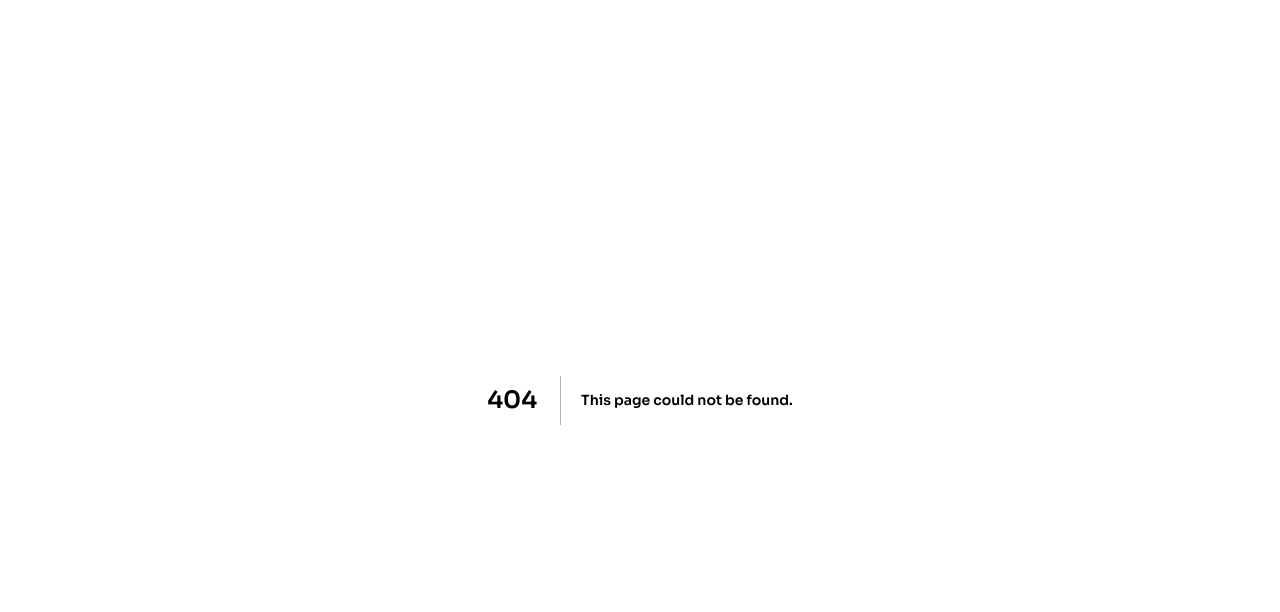
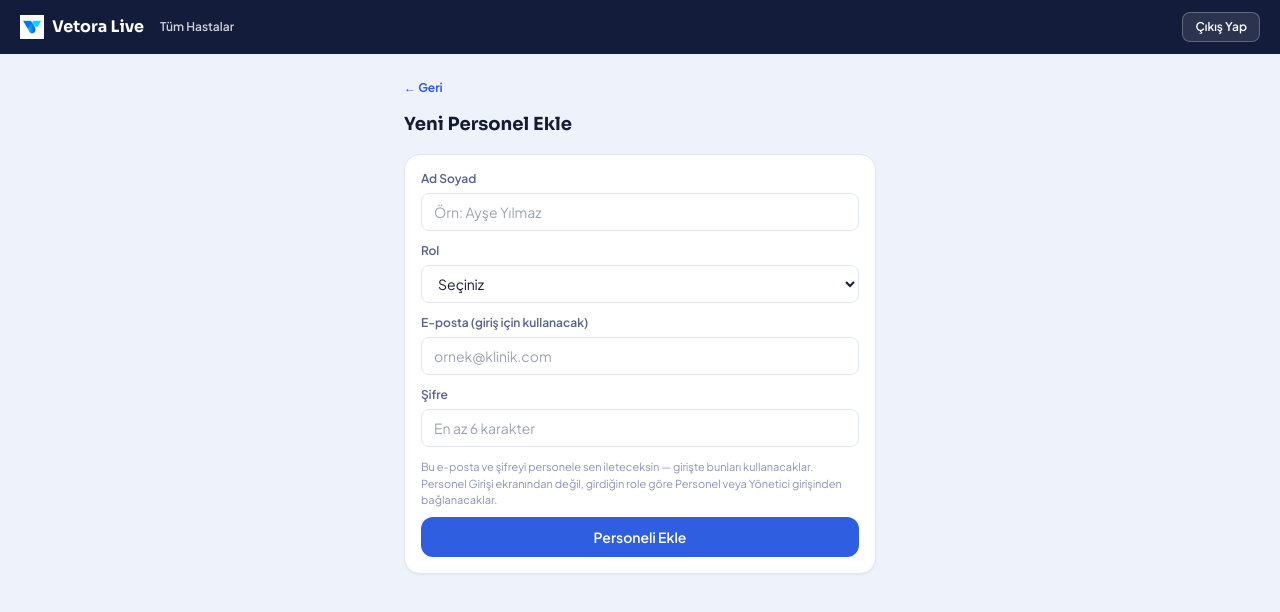
Before and after one commit to tkarakoc46-cloud/vetora-live, a Next.js app: page /admin/staff/new in a window 1280 px wide. Before the commit this address had no page. Shown: the top 612 px of the page. Built offline with nearby package versions, Linux system fonts and the light colour scheme; no server answers.

Commit message:
Yonetici panelinden yeni personel (e-posta+sifre+rol) ekleme ekrani ekle

```diff
--- a/app/admin/page.tsx
+++ b/app/admin/page.tsx
@@ -2,7 +2,11 @@ import Link from 'next/link';
 import { createClient } from '@/lib/supabase/server';
 import { TopBar } from '@/components/TopBar';
 
-export default async function AdminDashboard() {
+export default async function AdminDashboard({
+  searchParams,
+}: {
+  searchParams: { error?: string; staffAdded?: string };
+}) {
   const supabase = createClient();
   const { data: patients } = await supabase.from('patients').select('id, name, status').is('discharged_at', null);
   const { data: staff } = await supabase.from('profiles').select('id, full_name, role');
@@ -19,6 +23,17 @@ export default async function AdminDashboard() {
             + Yeni Hasta Ekle
           </Link>
         </div>
+
+        {searchParams?.error && (
+          <div className="mb-4 rounded-lg bg-red-50 border border-red-200 p-3 text-sm text-red font-semibold">
+            {searchParams.error}
+          </div>
+        )}
+        {searchParams?.staffAdded && (
+          <div className="mb-4 rounded-lg bg-green-50 border border-green-200 p-3 text-sm text-green font-semibold">
+            ✓ Personel eklendi. E-posta ve şifreyi kendilerine iletebilirsin.
+          </div>
+        )}
 
         <div className="grid grid-cols-2 gap-3 mb-6">
           <div className="card p-4">
@@ -41,7 +56,12 @@ export default async function AdminDashboard() {
           {critical.length === 0 && <div className="p-4 text-sm text-text3">Kritik hasta yok.</div>}
         </div>
 
-        <div className="text-xs font-bold text-text3 uppercase mb-2">Personel</div>
+        <div className="flex items-center justify-between mb-2">
+          <div className="text-xs font-bold text-text3 uppercase">Personel</div>
+          <Link href="/admin/staff/new" className="text-xs font-bold text-accent">
+            + Yeni Personel Ekle
+          </Link>
+        </div>
         <div className="card divide-y divide-border">
           {(staff ?? []).map((s) => (
             <div key={s.id} className="p-3.5 text-sm">
--- /dev/null
+++ b/app/admin/staff/new/page.tsx
@@ -0,0 +1,58 @@
+import { addStaff } from '@/lib/actions/staff';
+import { TopBar } from '@/components/TopBar';
+import { SubmitButton } from '@/components/SubmitButton';
+import Link from 'next/link';
+
+export default function NewStaff({ searchParams }: { searchParams: { error?: string } }) {
+  return (
+    <div>
+      <TopBar />
+      <div className="max-w-lg mx-auto p-5">
+        <Link href="/admin" className="text-xs font-bold text-accent">
+          ← Geri
+        </Link>
+        <h1 className="text-lg font-bold mt-3 mb-4">Yeni Personel Ekle</h1>
+
+        {searchParams?.error && (
+          <div className="mb-4 rounded-lg bg-red-50 border border-red-200 p-3 text-sm text-red font-semibold">
+            {searchParams.error}
+          </div>
+        )}
+
+        <form action={addStaff} className="field card p-4 space-y-3">
+          <div>
+            <label>Ad Soyad</label>
+            <input name="full_name" required placeholder="Örn: Ayşe Yılmaz" />
+          </div>
+          <div>
+            <label>Rol</label>
+            <select name="role" required defaultValue="">
+              <option value="" disabled>
+                Seçiniz
+              </option>
+              <option value="VETERINER">Veteriner</option>
+              <option value="TEKNISYEN">Teknisyen</option>
+              <option value="RESEPSIYON">Resepsiyon</option>
+              <option value="ADMIN">Yönetici</option>
+            </select>
+          </div>
+          <div>
+            <label>E-posta (giriş için kullanacak)</label>
+            <input name="email" type="email" required placeholder="ornek@klinik.com" />
+          </div>
+          <div>
+            <label>Şifre</label>
+            <input name="password" type="text" required minLength={6} placeholder="En az 6 karakter" />
+          </div>
+          <div className="text-[11px] text-text3">
+            Bu e-posta ve şifreyi personele sen ileteceksin — girişte bunları kullanacaklar. Personel Girişi ekranından değil, girdiğin role göre Personel veya Yönetici girişinden bağlanacaklar.
+          </div>
+
+          <SubmitButton className="btn-primary w-full !mt-2" pendingText="Ekleniyor…">
+            Personeli Ekle
+          </SubmitButton>
+        </form>
+      </div>
+    </div>
+  );
+}
--- /dev/null
+++ b/lib/actions/staff.ts
@@ -0,0 +1,70 @@
+'use server';
+
+import { redirect } from 'next/navigation';
+import { createClient } from '@/lib/supabase/server';
+import { createAdminClient } from '@/lib/supabase/admin';
+
+const VALID_ROLES = ['ADMIN', 'VETERINER', 'TEKNISYEN', 'RESEPSIYON'];
+
+// Admin-only. Staff accounts are real Supabase Auth users, so this can't be
+// a plain table insert — it has to create the login (email+password) via
+// the service-role admin API, then attach the profiles row (role,
+// full_name) that the rest of the app and RLS keys off of. email_confirm:
+// true skips Supabase's "confirm your email" step, since this clinic has
+// no email sending set up — the admin hands the password to the staff
+// member directly and they can sign in immediately.
+export async function addStaff(formData: FormData) {
+  const supabase = createClient();
+  const {
+    data: { user },
+  } = await supabase.auth.getUser();
+  if (!user) redirect('/login');
+
+  const { data: myProfile } = await supabase.from('profiles').select('role').eq('id', user!.id).single();
+  if (myProfile?.role !== 'ADMIN') {
+    redirect(`/admin?error=${encodeURIComponent('Personel eklemeyi sadece yönetici yapabilir.')}`);
+  }
+
+  const full_name = String(formData.get('full_name') || '').trim();
+  const email = String(formData.get('email') || '').trim().toLowerCase();
+  const password = String(formData.get('password') || '');
+  const role = String(formData.get('role') || '');
+
+  if (!full_name || !email || !password || !VALID_ROLES.includes(role)) {
+    redirect(`/admin/staff/new?error=${encodeURIComponent('Tüm alanları doldurun.')}`);
+  }
+  if (password.length < 6) {
+    redirect(`/admin/staff/new?error=${encodeURIComponent('Şifre en az 6 karakter olmalı.')}`);
+  }
+
+  const admin = createAdminClient();
+
+  const { data: created, error: createErr } = await admin.auth.admin.createUser({
+    email,
+    password,
+    email_confirm: true,
+  });
+
+  if (createErr || !created?.user) {
+    const message =
+      createErr?.message?.includes('already been registered')
+        ? 'Bu e-posta adresi zaten kayıtlı.'
+        : createErr?.message ?? 'Personel oluşturulamadı.';
+    redirect(`/admin/staff/new?error=${encodeURIComponent(message)}`);
+  }
+
+  const { error: profileErr } = await admin.from('profiles').insert({
+    id: created!.user.id,
+    full_name,
+    role,
+    email,
+  });
+
+  if (profileErr) {
+    // Don't leave an orphaned login with no profile row behind.
+    await admin.auth.admin.deleteUser(created!.user.id);
+    redirect(`/admin/staff/new?error=${encodeURIComponent(profileErr.message)}`);
+  }
+
+  redirect('/admin?staffAdded=1');
+}
```
